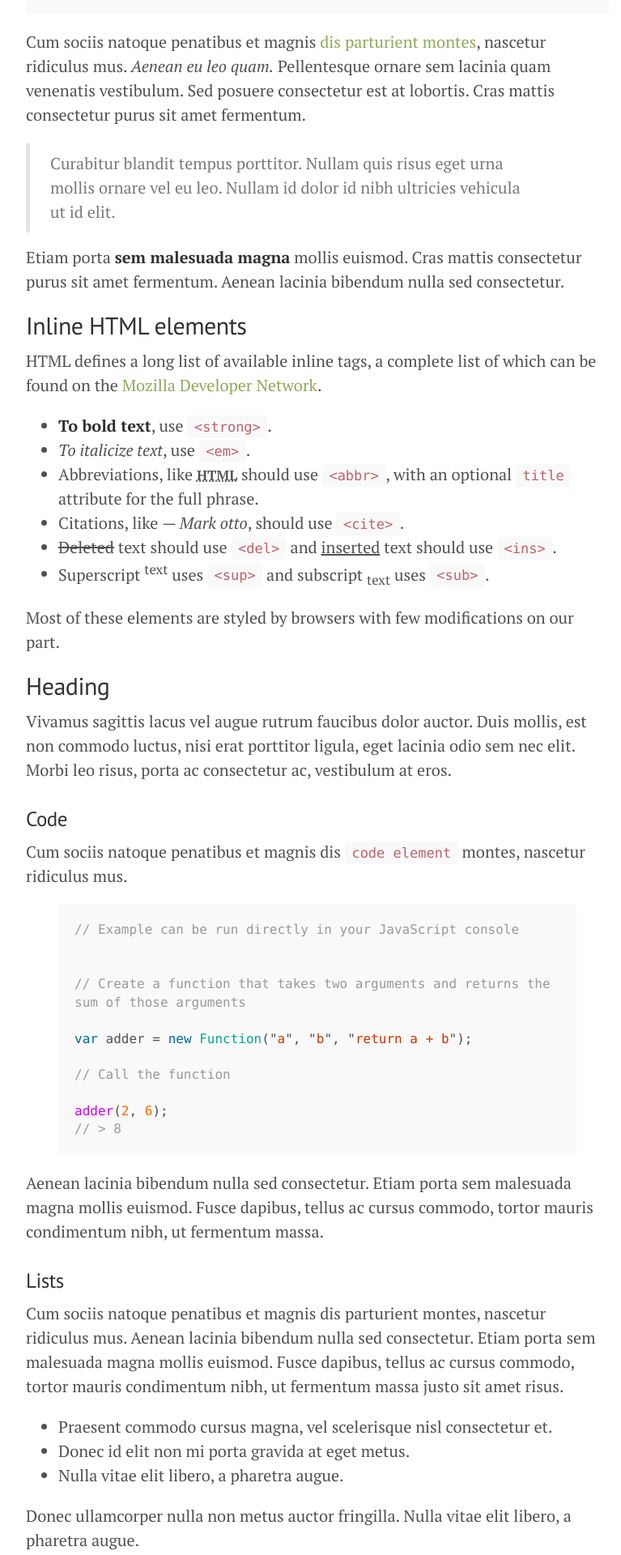
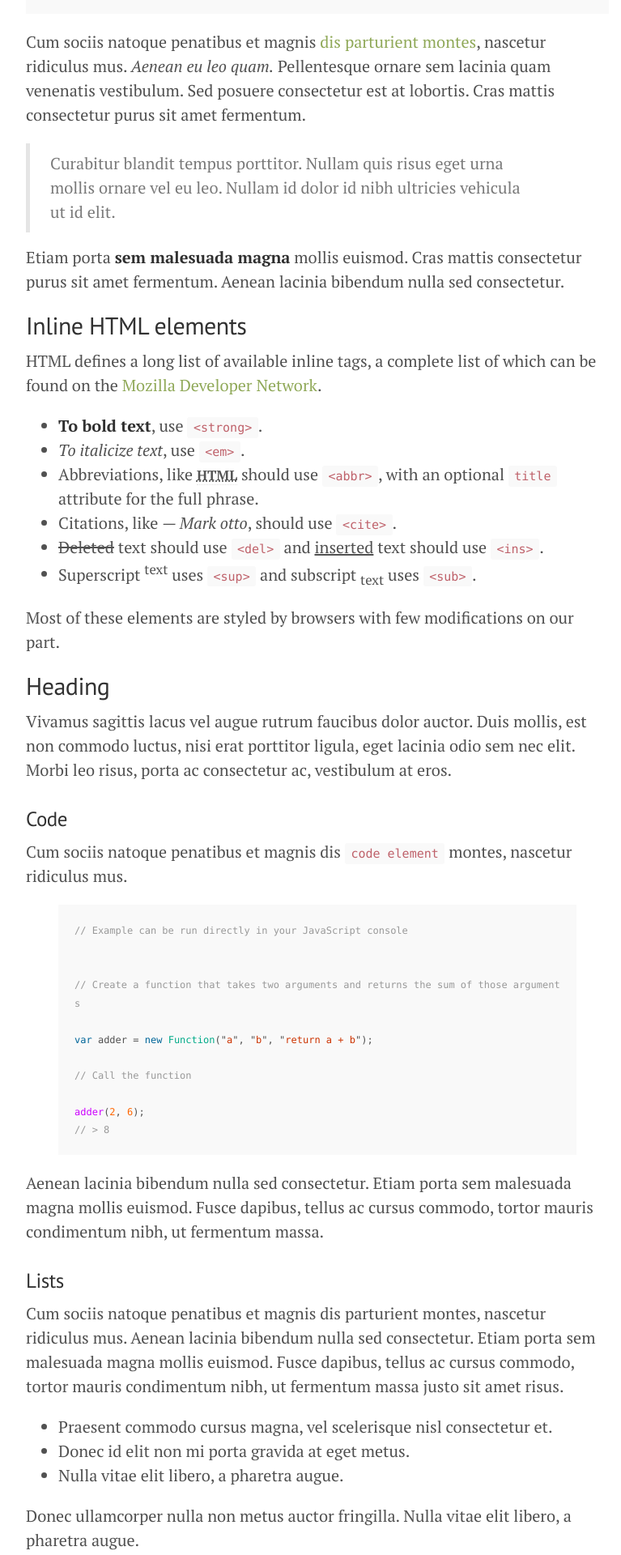
Before and after one commit to joecojabba/joecojabba.github.io, a Jekyll site: the page built from _posts/2014-01-01-example-content.md, in a window 1280 px wide. Shown: the part 315-2235 px from the top of the page at 81% size, without its empty margins (248-1015 px from the left). Built offline with Jekyll 4.4.1, drawn with Linux system fonts in a browser that asks for light colours; Markdown is read by kramdown in place of the engine named in the settings; comment, search, counter and statistics services are not loaded.

Commit message:
reduce code font-size

```diff
--- a/public/css/poole.css
+++ b/public/css/poole.css
@@ -154,7 +154,7 @@ pre {
 }
 code {
   padding: .25em .5em;
-  font-size: 85%;
+  font-size: 75%;
   color: #bf616a;
   background-color: #f9f9f9;
   border-radius: 3px;
@@ -174,7 +174,6 @@ pre {
 }
 pre code {
   padding: 0;
-  font-size: 100%;
   color: inherit;
   background-color: transparent;
 }
```
